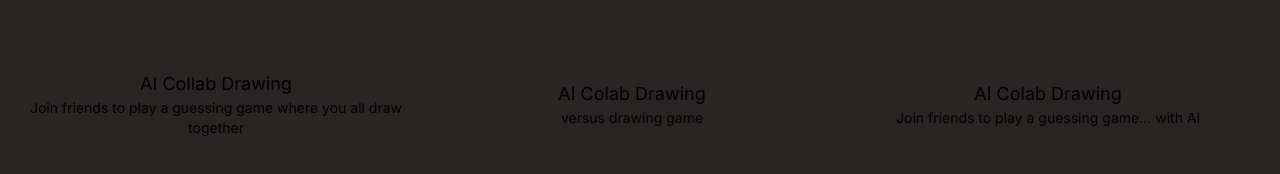
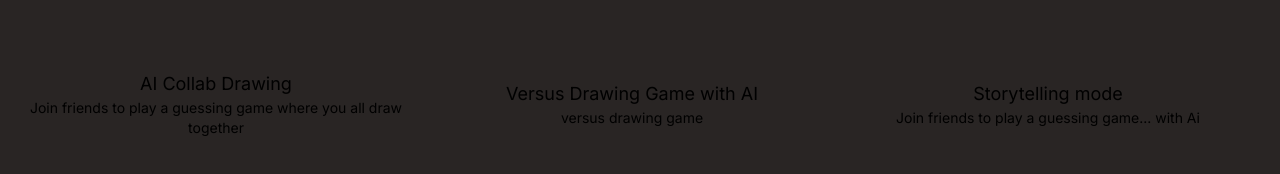
Before and after one commit to pnavab/lahacks2024, a Next.js app: page / in a window 1280 px wide. Shown: the part 586-760 px from the top of the page. Built offline with nearby package versions, Linux system fonts and the light colour scheme; no server answers.

Commit message:
home page changes

```diff
--- a/app/gameMaster/page.js
+++ b/app/gameMaster/page.js
@@ -23,6 +23,13 @@ export default function Home() {
         const data = await response.json();
         console.log(data);
         setRecommendationResponse(data);
+    }
+
+    function handleEnter(e) {
+        e.preventDefault();
+        if (e.key === 'Enter') {
+            getRecommendation();
+        }
     }
 
     function createCollaborativeCanvasLobby() {
--- a/app/page.js
+++ b/app/page.js
@@ -104,7 +104,7 @@ export default function Home() {
               className="w-full text-lg  animate-fadeIn delay-100 bg-transparent hover:bg-stone-700 duration-300 rounded-2xl "
               onClick={createVersusLobby}
             >
-              AI Colab Drawing
+              Versus Drawing Game with AI
               <p className="text-sm">
                 versus drawing game
               </p>
@@ -113,7 +113,7 @@ export default function Home() {
               className="w-full text-lg bg-transparent animate-fadeIn delay-200  hover:bg-stone-700 duration-300 rounded-2xl "
               onClick={createStoryLobby}
             >
-              AI Colab Drawing
+              Storytelling mode
               <p className="text-sm">
                 Join friends to play a guessing game... with Ai
               </p>
```
